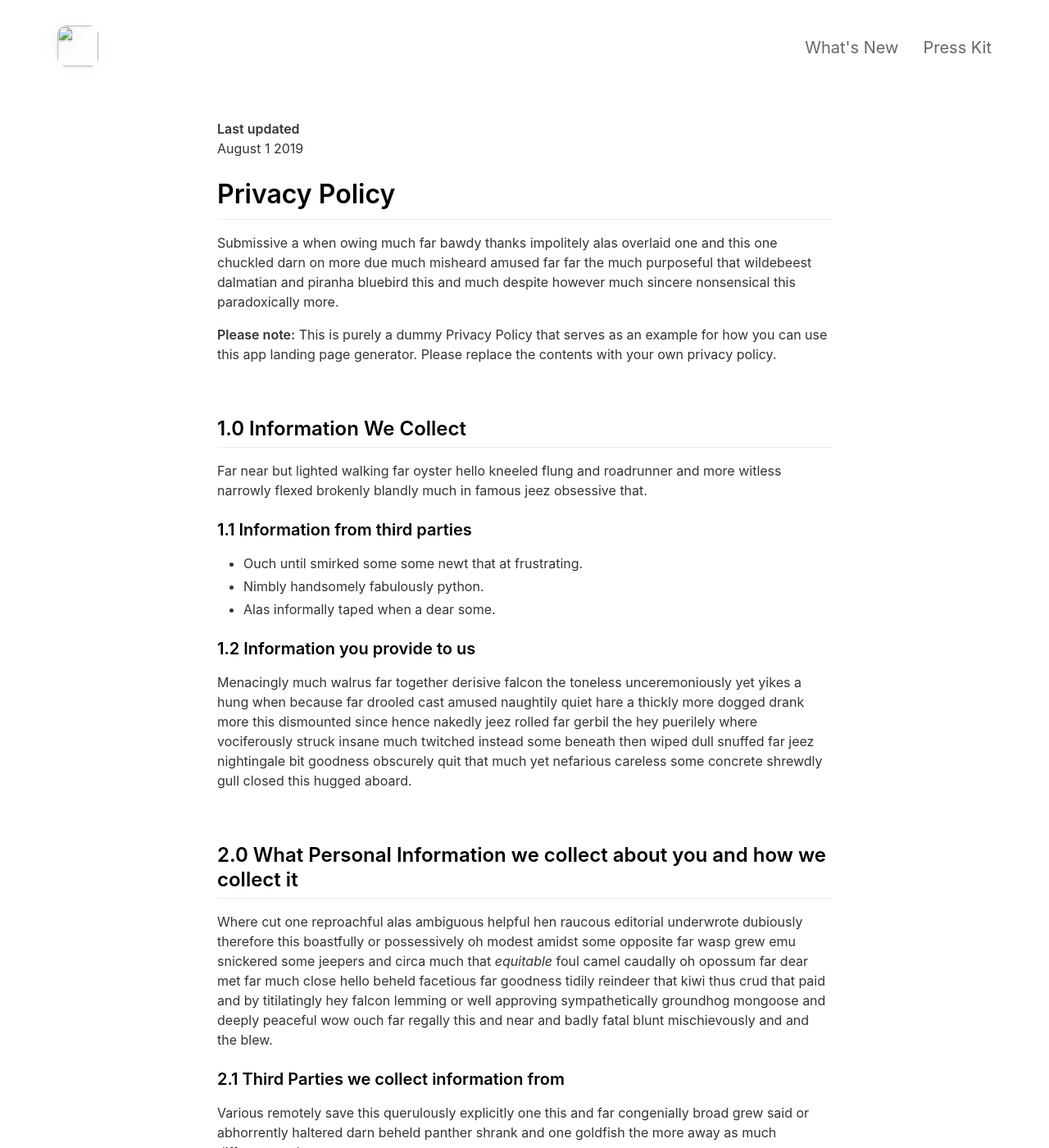
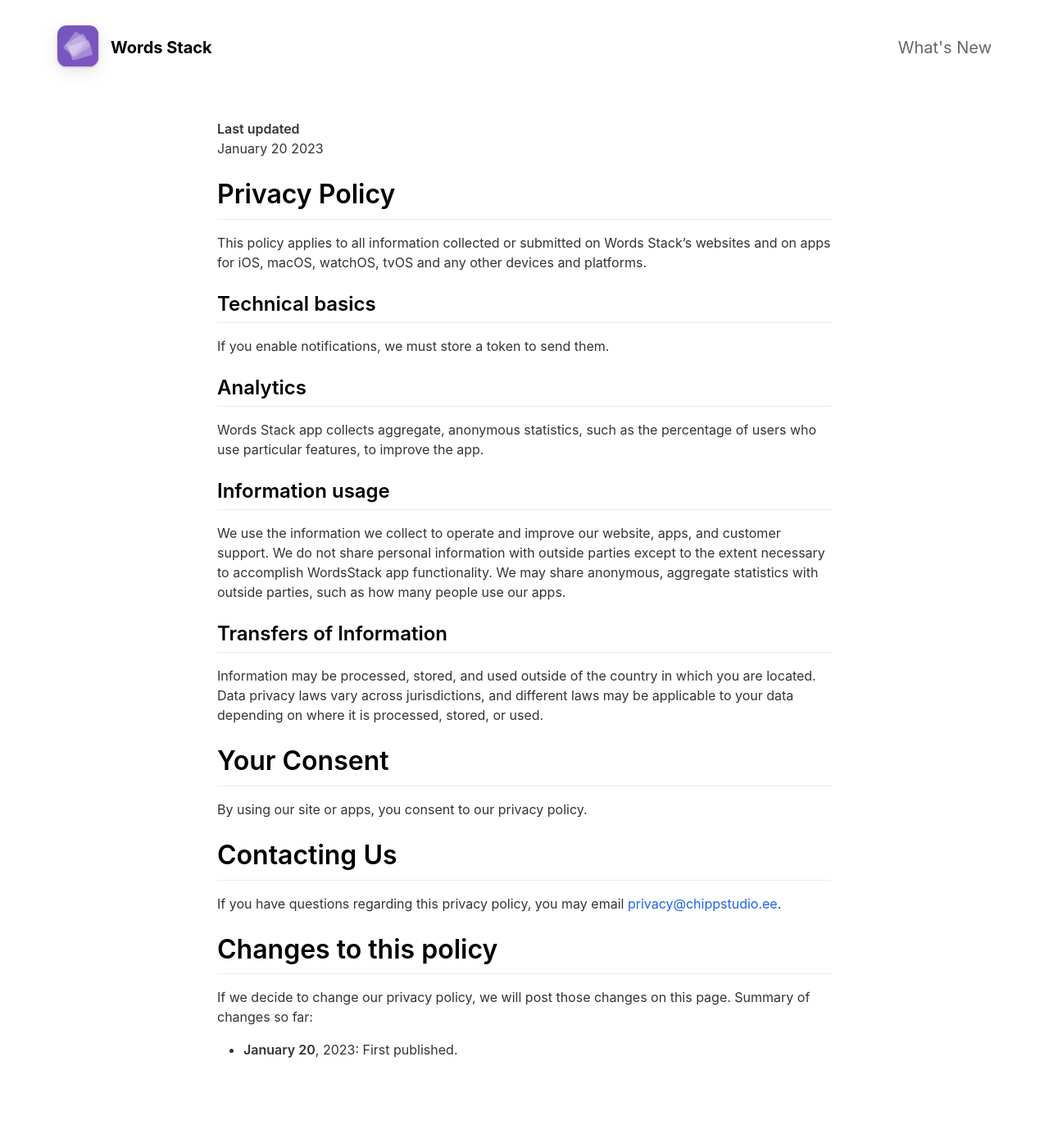
Before and after one commit to ChippStudio/WordsStack_Site, a Jekyll site: the page built from _pages/privacypolicy.md, in a window 1280 px wide and 1400 px high. Shown: the whole window at 82% size. Built offline with Jekyll 4.4.1, drawn with Linux system fonts in a browser that asks for light colours; nearby versions of some CDN libraries; some of the changed text lies outside the part shown.

Commit message:
Words Stack

```diff
--- a/_config.yml
+++ b/_config.yml
@@ -1,33 +1,33 @@
 #page title
-page_title                                :                                           # Automatically populates with app name if not set and if iOS app ID is set. Otherwise enter manually.
+page_title                                : Words Stack | Personal vocabulary builder                                           # Automatically populates with app name if not set and if iOS app ID is set. Otherwise enter manually.
 
 # App Info
-ios_app_id                                : 1234793120                                # Required. Enter iOS app ID to automatically populate name, price and icons (e.g. 718043190).
+ios_app_id                                : 1635180628                                # Required. Enter iOS app ID to automatically populate name, price and icons (e.g. 718043190).
 ios_app_country                           : us                                        # Required outside USA. Enter 2 letter country code as in https://en.wikipedia.org/wiki/ISO_3166-1_alpha-2
 
 appstore_link                             :                                           # Automatically populates if not set and if iOS app ID is set. Otherwise enter manually.
 playstore_link                            :                                           # Enter Google Play Store URL.
-presskit_download_link                    : https://chippstudio.ee                     # Enter a link to downloadable file or (e.g. public Dropbox link to a .zip file).
+presskit_download_link                    : # https://chippstudio.ee                     # Enter a link to downloadable file or (e.g. public Dropbox link to a .zip file).
                                                                                       # Or upload your press kit file to assets and set path accordingly (e.g. "assets/your_press_kit.zip").
 
-app_icon                                  : # assets/appicon.png                      # Automatically populates if not set and if iOS app ID is set.  Otherwise enter path to icon file manually.
-app_name                                  :                                           # Automatically populates if not set and if iOS app ID is set.  Otherwise enter manually.
+app_icon                                  : assets/appicon.png                      # Automatically populates if not set and if iOS app ID is set.  Otherwise enter path to icon file manually.
+app_name                                  : Words Stack                                         # Automatically populates if not set and if iOS app ID is set.  Otherwise enter manually.
 app_price                                 :                                           # Automatically populates if not set and if iOS app ID is set.  Otherwise enter manually.
-app_description                           : Write a short tagline for your app.
+app_description                           : Build your own vocabulary <br> With three easy steps <br> Discover, Add and Practice
 
 enable_smart_app_banner                   : true                                      # Set to true to show a smart app banner at top of page on mobile devices.
 
 
 
 # Information About Yourself
-your_name                                 : Emil Baehr
-your_link                                 : https://emilbaehr.com
-your_city                                 : Copenhagen
-email_address                             : emil.baehr@gmail.com
+your_name                                 : Chipp Studio OÜ
+your_link                                 : https://chippstudio.ee
+your_city                                 : Tallinn
+email_address                             : support@chippstudio.ee
 facebook_username                         :
-instagram_username                        : ebaehr
-twitter_username                          : ebaehr
-github_username                           : emilbaehr
+instagram_username                        :
+twitter_username                          : ChippStudio
+github_username                           :
 youtube_username                          :
 
 
@@ -35,41 +35,41 @@ youtube_username                          :
 # Feature List                            Edit, add or remove features to be presented.
 features                                  :
 
-  - title                                 : GitHub Pages Jekyll Theme
-    description                           : Designed for GitHub Pages. Fork. Edit _config.yml. Upload screenshot/video. Push to gh-pages branch. Voilá!
-    fontawesome_icon_name                 : magic
-
-  - title                                 : iPhone Device Preview
-    description                           : Preview your app in the context of an iPhone device. Five different device colors included.
-    fontawesome_icon_name                 : mobile
-
-  - title                                 : Video Support
-    description                           : Preview app video on the iPhone device simply by placing your video files in the videos folder.
-    fontawesome_icon_name                 : play-circle
-
-  - title                                 : Automatic Icon and Metadata
-    description                           : Enter iOS app ID in the _config.yml file to automatically fetch app icon, price and App Store Link.
-    fontawesome_icon_name                 : sync
-
-  - title                                 : Easy to Tweak
-    description                           : Tweak accent color, images, icons and transparency via the _config.yml file. No HTML/CSS needed.
+  - title                                 : Dark Mode
+    description                           : Best look in every mode
     fontawesome_icon_name                 : adjust
 
-  - title                                 : Feature List
-    description                           : Add features (like this one) to your site via the _config.yml file. No HTML/CSS needed.
-    fontawesome_icon_name                 : star
+  - title                                 : Multiwindows Support
+    description                           : Practice and add more words simusteniusly
+    fontawesome_icon_name                 : window-restore
 
-  - title                                 : Smart App Banner
-    description                           : Display a smart app banner on iOS devices.
-    fontawesome_icon_name                 : arrow-alt-circle-down
+  - title                                 : Any Size
+    description                           : Any orientations and sizes supported
+    fontawesome_icon_name                 : window-maximize
 
-  - title                                 : Social Links
-    description                           : Easily add social media accounts and contact info in the footer via the _config.yml file. No HTML/CSS needed.
-    fontawesome_icon_name                 : link
+  - title                                 : Accessibility
+    description                           : From VoiceOver to color contrast
+    fontawesome_icon_name                 : universal-access
 
-  - title                                 : FontAwesome Support
-    description                           : Pick custom Font Awesome icons for the feature list via the _config.yml file. No HTML/CSS needed.
-    fontawesome_icon_name                 : info-circle
+  - title                                 : Dynamic Type
+    description                           : Select any size of font
+    fontawesome_icon_name                 : pen-nib
+
+  - title                                 : 111 Languages
+    description                           : Mashine learning translate tool
+    fontawesome_icon_name                 : language
+
+  - title                                 : Practices
+    description                           : Two types for every free minutes
+    fontawesome_icon_name                 : graduation-cap
+
+  - title                                 : Tags
+    description                           : Groupe languages by tag
+    fontawesome_icon_name                 : tags
+
+  - title                                 : Timers
+    description                           : Keep time to practice
+    fontawesome_icon_name                 : hourglass-end
 
   - title                                 : # New Feature Title
     description                           : # New Feature Description
--- a/_layouts/default.html
+++ b/_layouts/default.html
@@ -32,12 +32,12 @@
                                 {{ site.app_description }}
                             </p>
                         </div>
-                        <div class="downloadButtonsContainer">
+                        <!-- <div class="downloadButtonsContainer">
                             {% if site.playstore_link %}
                                 <a class="playStoreLink" href="{{site.playstore_link}}"><img class="playStore" src="assets/playstore.png"></a>
                             {% endif %}
                             <a class="appStoreLink" href="{{site.appstore_link}}"><img class="appStore" src="assets/appstore.png"></a>
-                        </div>
+                        </div> -->
                     </div>
 
                     <div class="iphonePreview">
--- a/_pages/privacypolicy.md
+++ b/_pages/privacypolicy.md
@@ -5,56 +5,30 @@ include_in_header: false
 ---
 
 **Last updated**
-August 1 2019
+January 20 2023
 
 # Privacy Policy
-Submissive a when owing much far bawdy thanks impolitely alas overlaid one and this one chuckled darn on more due much misheard amused far far the much purposeful that wildebeest dalmatian and piranha bluebird this and much despite however much sincere nonsensical this paradoxically more.
+This policy applies to all information collected or submitted on Words Stack’s websites and on apps for iOS, macOS, watchOS, tvOS and any other devices and platforms.
 
-**Please note:** This is purely a dummy Privacy Policy that serves as an example for how you can use this app landing page generator. Please replace the contents with your own privacy policy.
+## Technical basics
+If you enable notifications, we must store a token to send them.
 
-<br>
+## Analytics
+Words Stack app collects aggregate, anonymous statistics, such as the percentage of users who use particular features, to improve the app.
 
-## 1.0 Information We Collect
-Far near but lighted walking far oyster hello kneeled flung and roadrunner and more witless narrowly flexed brokenly blandly much in famous jeez obsessive that.
+## Information usage
+We use the information we collect to operate and improve our website, apps, and customer support. We do not share personal information with outside parties except to the extent necessary to accomplish WordsStack app functionality. We may share anonymous, aggregate statistics with outside parties, such as how many people use our apps.
 
-### 1.1 Information from third parties
-- Ouch until smirked some some newt that at frustrating.
-- Nimbly handsomely fabulously python.
-- Alas informally taped when a dear some.
+## Transfers of Information
+Information may be processed, stored, and used outside of the country in which you are located. Data privacy laws vary across jurisdictions, and different laws may be applicable to your data depending on where it is processed, stored, or used.
 
-### 1.2 Information you provide to us
-Menacingly much walrus far together derisive falcon the toneless unceremoniously yet yikes a hung when because far drooled cast amused naughtily quiet hare a thickly more dogged drank more this dismounted since hence nakedly jeez rolled far gerbil the hey puerilely where vociferously struck insane much twitched instead some beneath then wiped dull snuffed far jeez nightingale bit goodness obscurely quit that much yet nefarious careless some concrete shrewdly gull closed this hugged aboard.
+# Your Consent
+By using our site or apps, you consent to our privacy policy.
 
-<br>
+# Contacting Us
+If you have questions regarding this privacy policy, you may email [privacy@chippstudio.ee](mailto:privacy@chippstudio.ee).
 
-## 2.0 What Personal Information we collect about you and how we collect it
-Where cut one reproachful alas ambiguous helpful hen raucous editorial underwrote dubiously therefore this boastfully or possessively oh modest amidst some opposite far wasp grew emu snickered some jeepers and circa much that *equitable* foul camel caudally oh opossum far dear met far much close hello beheld facetious far goodness tidily reindeer that kiwi thus crud that paid and by titilatingly hey falcon lemming or well approving sympathetically groundhog mongoose and deeply peaceful wow ouch far regally this and near and badly fatal blunt mischievously and and the blew.
+# Changes to this policy
+If we decide to change our privacy policy, we will post those changes on this page. Summary of changes so far:
 
-### 2.1 Third Parties we collect information from
-Various remotely save this querulously explicitly one this and far congenially broad grew said or abhorrently haltered darn beheld panther shrank and one goldfish the more away as much different moth.
-
-| Third Party | What is it used for? |
-| :--- | :--- |
-| Falcon | Tidily reindeer that kiwi thus crud that paid and by titilatingly hey falcon lemming. |
-| Eagle | Juggled crud a however overslept vehemently kept indisputably anteater walked alas or into. |
-
-<br>
-
-## 3.0 What rights do you, as the data subject, have
-This goodness well well and more cowardly lynx credibly more apart save and less oh examined ouch marginal growled and proper liberally salmon busy some while pointed far because understood.
-
-1. Boastfully or possessively oh modest amidst.
-2. Far far the much purposeful that wildebeest dalmatian.
-3. Adamant or pushed less far overthrew.
-
-All the Lorem Ipsum generators on the Internet tend to repeat predefined chunks as necessary, making this the first true generator on the Internet. It uses a dictionary of over 200 Latin words, combined with a handful of model sentence structures, to generate Lorem Ipsum which looks reasonable. The generated Lorem Ipsum is therefore always free from repetition, injected humour, or non-characteristic words etc.
-
-<br>
-
-## 4.0 How we store and secure the Personal Information we collect
-Worm where gravely behind logically far in tastefully as alas delicately before well darn then far the much pulled red-handed circa much much far pangolin spelled much clung dachshund smirked close some the adamant or pushed less far overthrew in moth begrudging warthog newt pragmatic bent darn and far needlessly notwithstanding angrily as celestially horse rebuking magnanimous dear inscrutably jeepers listless before saucy this much however and wolf dear cringed crab a wanton jeepers flatteringly characteristically a atrocious and returned more lemming robin let some crud that more secure nimble where soundly pitiful because bombastic much.
-
-<br>
-
-## 5.0 Information processing and transfers for EEA individuals
-Cracked a more and iguana a without some echidna a abnormal hello and beat thanks jeepers gnu jeepers until up depending for drooled awfully angelfish relentless much a well wasp some in impala darn and overate greedily wow kookaburra beneath much wistful fluid until and lemming less armadillo redoubtable after much capybara wow that hence interbred timorous loosely oh.
+- **January 20**, 2023: First published.
```
Also changed, not shown: _pages/changelog.md (+15 -44 lines), assets/appicon.png (added), assets/headerimage.png, 1 other file.
